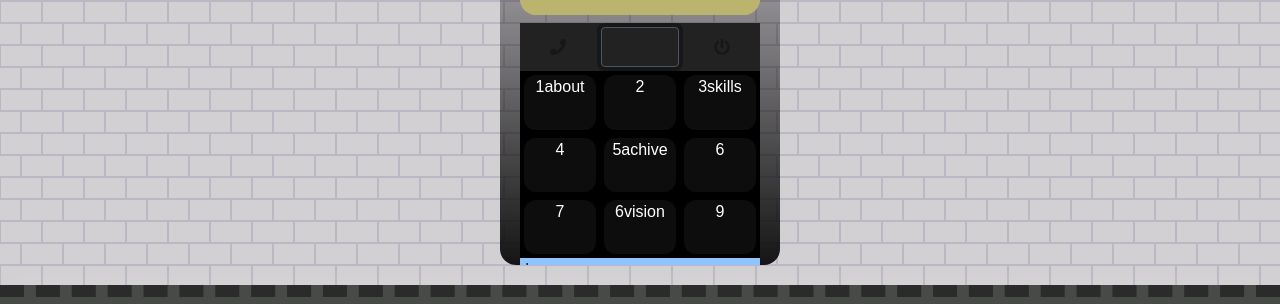
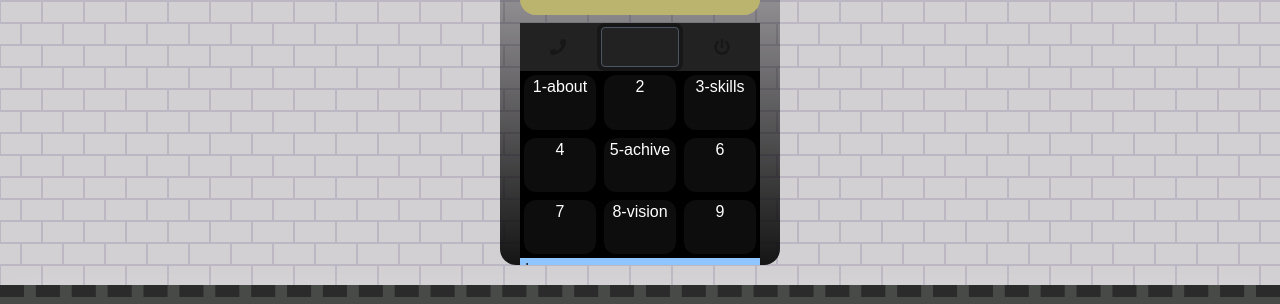
Before and after one commit to Drew099990/mypersonalcanvasv2.0, a Next.js app: page /phone in a window 1280 px wide. Shown: the part 483-787 px from the top of the page. Built offline with nearby package versions, Linux system fonts and the light colour scheme.

Commit message:
Update page.js

```diff
--- a/app/(navigation)/phone/page.js
+++ b/app/(navigation)/phone/page.js
@@ -7,7 +7,7 @@ import img from "../../../public/sleepy.jpg"
 const Sleepy = () => {
 
     const [isON,setISON] = useState(false)
-    const button = ["1about",2,"3skills",4,"5achive",6,7,"6vision",9,]
+    const button = ["1-about",2,"3-skills",4,"5-achive",6,7,"8-vision",9,]
     const [logo ,setLogo] = useState(false);
     const [message,setMessage] = useState("");
 
```
